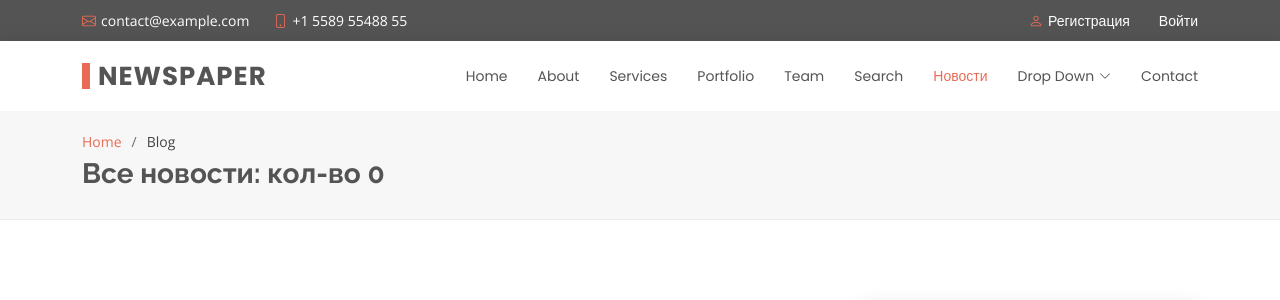
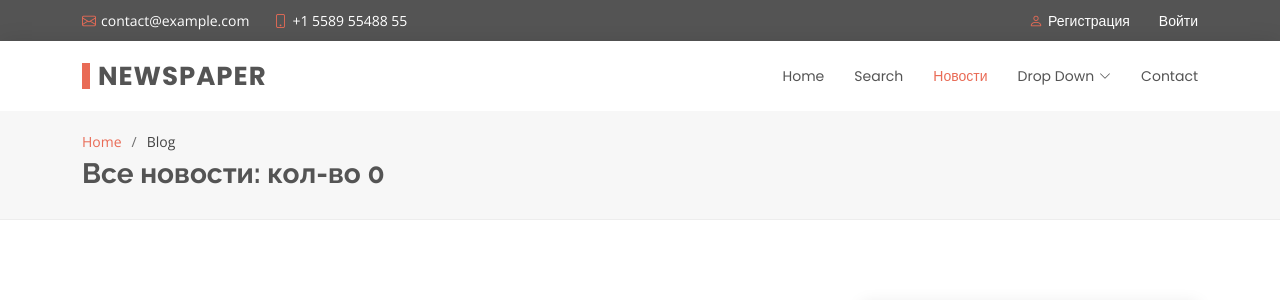
Before and after one commit to Kazykan/django_D7, a Django app: page / in a window 1280 px wide. Shown: the top 300 px of the page. Run offline with Django 3.2, Linux system fonts and the light colour scheme; data that the repository does not hold is empty; parts of the project's set-up code (start-up, migrations or seed data) failed here and were passed over; some libraries are stand-ins or nearby versions.

Commit message:
links tags work

```diff
--- a/newspaper/news/templates/news/default.html
+++ b/newspaper/news/templates/news/default.html
@@ -70,11 +70,7 @@
 
       <nav id="navbar" class="navbar">
         <ul>
-          <li><a href="index.html">Home</a></li>
-          <li><a href="about.html">About</a></li>
-          <li><a href="services.html">Services</a></li>
-          <li><a href="portfolio.html">Portfolio</a></li>
-          <li><a href="team.html">Team</a></li>
+          <li><a href="/">Home</a></li>
           <li><a href="/search">Search</a></li>
           <li><a class="active" href="/">Новости</a></li>
           <li class="dropdown"><a href="#"><span>Drop Down</span> <i class="bi bi-chevron-down"></i></a>
--- /dev/null
+++ b/newspaper/newspaper/config_1.py
@@ -0,0 +1,3 @@
+EMAIL_HOST_PASSWORD_DJANGO = 'password'
+EMAIL_HOST_LOGIN_DJANGO = 'email'
+EMAIL_HOST_DJANGO = EMAIL_HOST_LOGIN_DJANGO + '@email.com'
```
